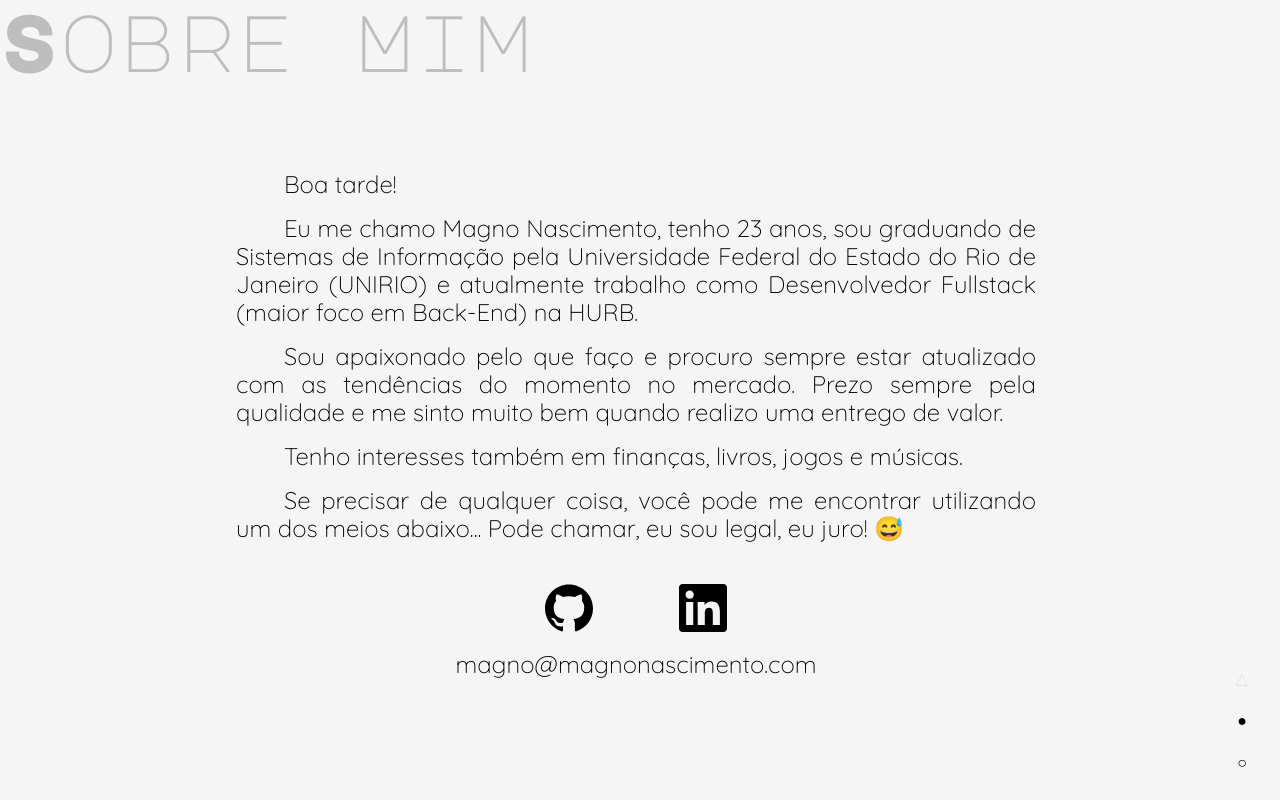
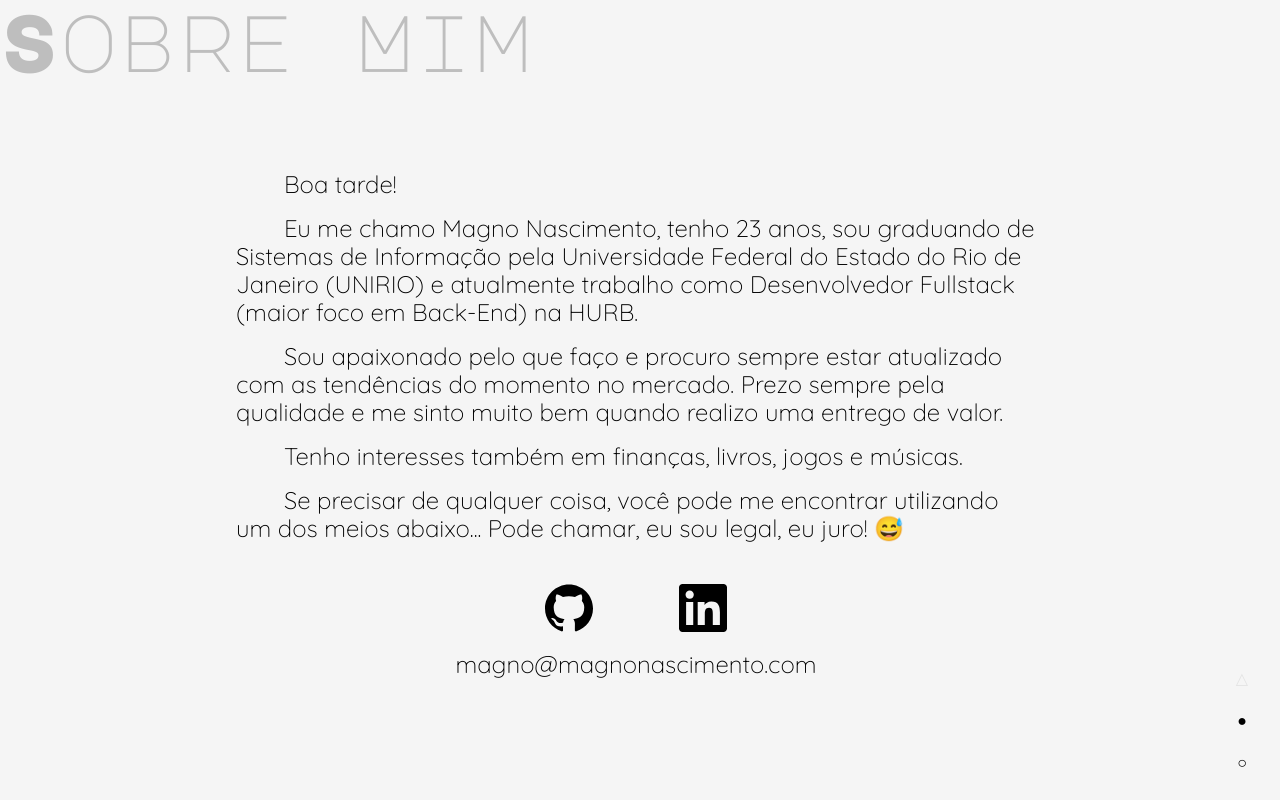
Before and after one commit to magnonasc/com.magnonascimento-next, a Next.js app: page / in a window 1280 px wide. Shown: the top 800 px of the page. Built offline with nearby package versions, Linux system fonts and the light colour scheme.

Commit message:
Changed some justified text to improve readability

```diff
--- a/src/components/molecules/Greeting.tsx
+++ b/src/components/molecules/Greeting.tsx
@@ -11,9 +11,6 @@ const GOOD_NIGHT_HOUR = 20;
 const AboutParagraph = styled(Paragraph)`
     margin: 0.5rem 0;
     line-height: 1.75rem;
-
-    text-align: justify;
-    text-justify: inter-word;
 `;
 
 const Greeting: FC<HTMLAttributes<HTMLDivElement>> = () => {
--- a/src/components/molecules/JobInfo.tsx
+++ b/src/components/molecules/JobInfo.tsx
@@ -52,8 +52,6 @@ const JobDescription = styled.section`
     @media (max-width: 768px) {
         min-width: 16rem;
         max-width: 100%;
-        text-align: justify;
-        text-justify: inter-word;
     }
 `;
 
--- a/src/components/organisms/About/About.tsx
+++ b/src/components/organisms/About/About.tsx
@@ -30,9 +30,6 @@ const AboutContainer = styled.section`
 const AboutParagraph = styled(Paragraph)`
     margin: 0.5rem 0;
     line-height: 1.75rem;
-
-    text-align: justify;
-    text-justify: inter-word;
 `;
 
 const Professional: FC<HTMLAttributes<HTMLDivElement>> = () => {
```
